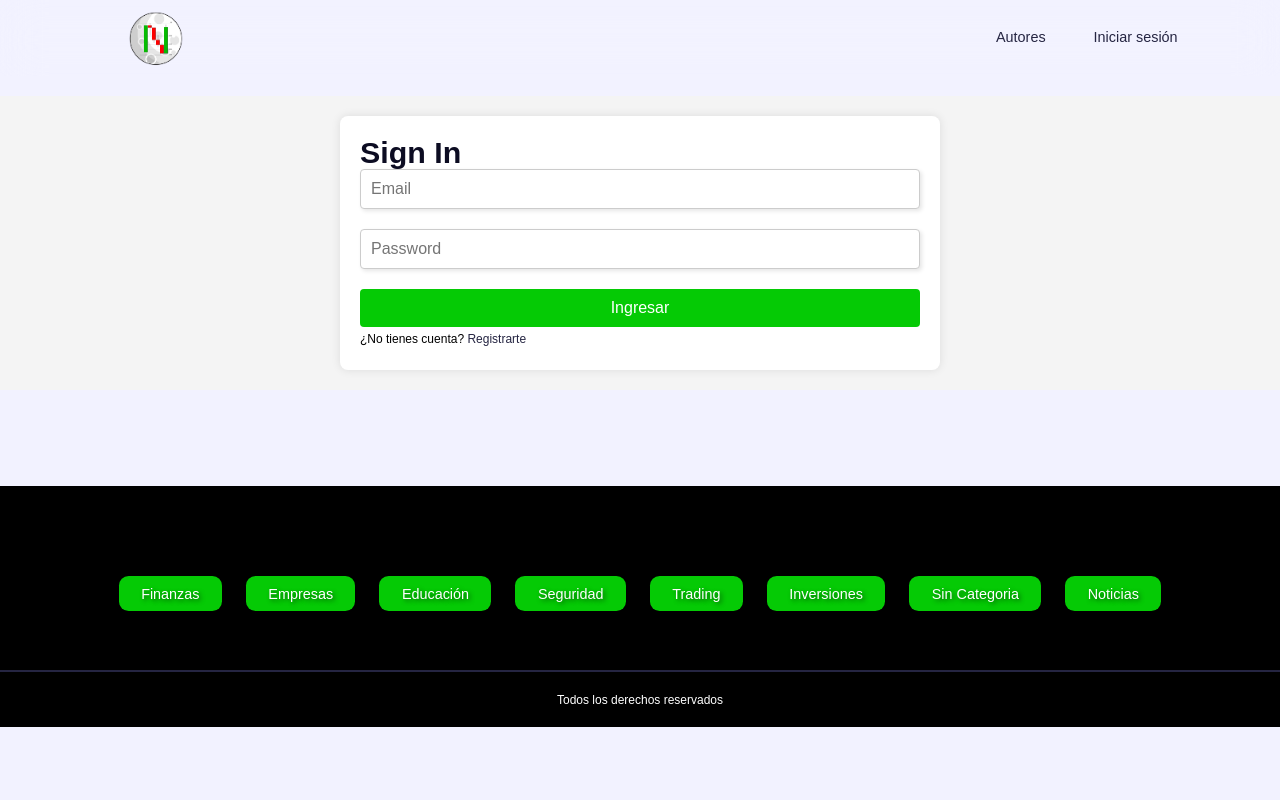
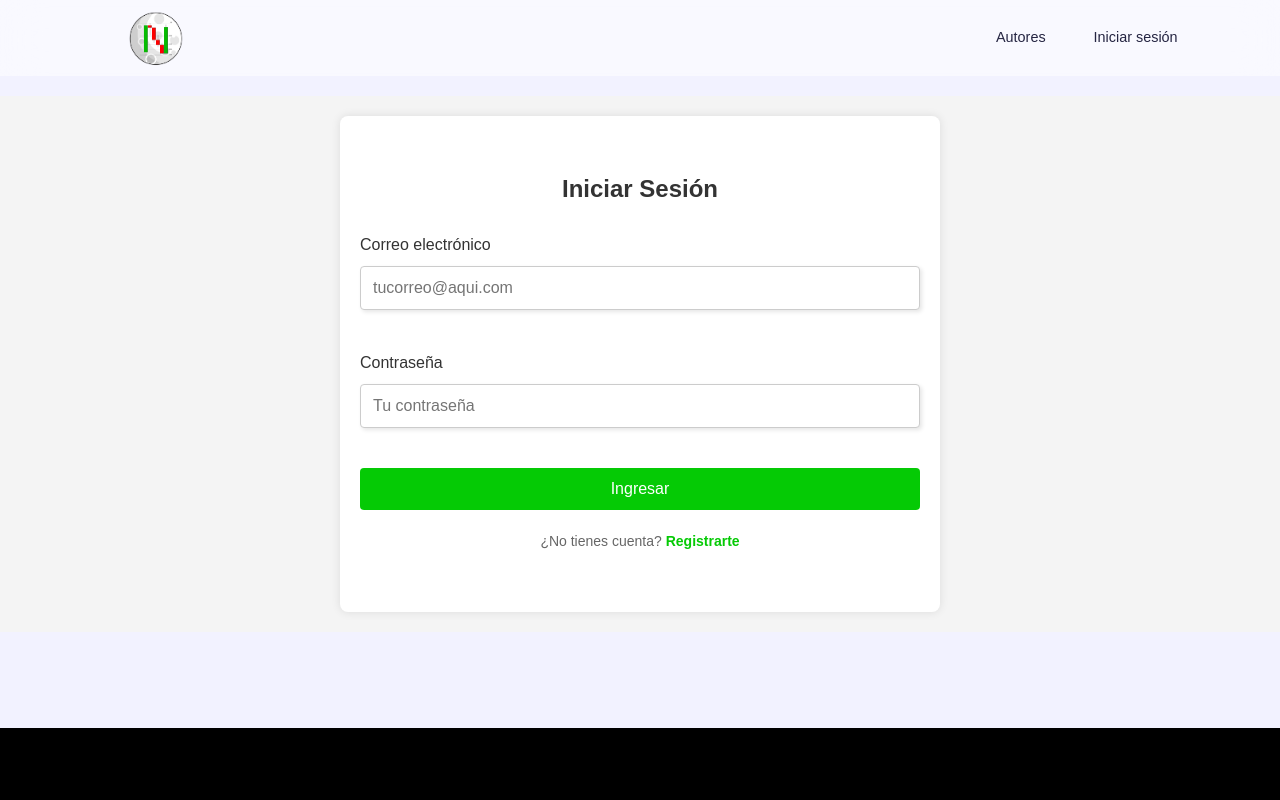
Before and after one commit to DevJohanR/finanzasenlaluna.blog, a React (Vite) app in the folder client/: page /login in a window 1280 px wide. Shown: the top 800 px of the page. Built offline with nearby package versions, Linux system fonts and the light colour scheme; what javascript-time-ago would draw is missing.

Commit message:
Frontend: --CSS 80%

```diff
--- a/client/src/components/Header/Header.jsx
+++ b/client/src/components/Header/Header.jsx
@@ -1,4 +1,4 @@
-import React, { useContext, useState } from 'react';
+import React, { useContext, useState, useEffect } from 'react';
 import { Link } from 'react-router-dom';
 import Logo from '../images/logo.png';
 import styles from './Header.module.css';
@@ -7,8 +7,17 @@ import { AiOutlineClose } from 'react-icons/ai';
 import { UserContext } from '../../context/userContext';
 
 const Header = () => {
-  const [isNavShowing, setIsNavShowing] = useState(window.innerWidth > 800 ? true : false);
+  const [isNavShowing, setIsNavShowing] = useState(window.innerWidth > 800);
   const { currentUser } = useContext(UserContext);
+
+  useEffect(() => {
+    const handleResize = () => {
+      setIsNavShowing(window.innerWidth > 800);
+    };
+
+    window.addEventListener('resize', handleResize);
+    return () => window.removeEventListener('resize', handleResize);
+  }, []);
 
   const toggleNav = () => {
     setIsNavShowing(!isNavShowing);
@@ -29,8 +38,7 @@ const Header = () => {
         <button className={styles.navToggleBtn} onClick={toggleNav}>
           {isNavShowing ? <AiOutlineClose /> : <FaBars />}
         </button>
-        {isNavShowing && (
-          <ul className={styles.navMenu}>
+        <ul className={`${styles.navMenu} ${isNavShowing ? styles.show : ''}`}>
           {currentUser?.id ? (
             <>
               <li><Link to={`/profile/${currentUser.id}`} onClick={closeNavHandler}>{currentUser.name}</Link></li>
@@ -45,7 +53,6 @@ const Header = () => {
             </>
           )}
         </ul>
-        )}
       </div>
     </nav>
   );
--- a/client/src/components/Header/Header.module.css
+++ b/client/src/components/Header/Header.module.css
@@ -1,9 +1,11 @@
-nav{
+/* Header.module.css */
+
+nav {
   width: 100vw;
   height: 5rem;
   display: grid;
   place-items: center;
-  background: var(255, 255, 255, 0.5);
+  background: rgba(255, 255, 255, 0.5);
   position: fixed;
   top: 0;
   left: 0;
@@ -12,31 +14,52 @@ nav{
   backdrop-filter: blur(20px);
 }
 
-.navContainer{
+.navContainer {
   display: flex;
   justify-content: space-between;
   align-items: center;
   height: 100%;
 }
 
-
-.navLogo{
+.navLogo {
   width: 7rem;
   display: block;
 }
 
-
-.navMenu{
+.navMenu {
   display: flex;
   align-items: center;
   gap: 3rem;
 }
 
-.navToggleBtn{
+.navToggleBtn {
   display: none;
 }
 
-.container{
+.container {
   width: var(--container-width-lg);
   margin-inline: auto;
 }
+
+@media (max-width: 800px) {
+  .navMenu {
+    display: none;
+    flex-direction: column;
+    gap: 1rem;
+    background: white;
+    position: absolute;
+    top: 5rem;
+    left: 0;
+    width: 100%;
+    padding: 1rem 0;
+    box-shadow: 0 4px 8px rgba(0, 0, 0, 0.1);
+  }
+
+  .navMenu.show {
+    display: flex;
+  }
+
+  .navToggleBtn {
+    display: block;
+  }
+}
--- a/client/src/pages/Login.jsx
+++ b/client/src/pages/Login.jsx
@@ -13,7 +13,7 @@ const AuthSection = styled.section`
 const Container = styled.div`
   max-width: 600px;
   margin: auto;
-  padding: 20px;
+  padding: 60px 20px;  /* Aumentar el padding para hacer el contenedor más alto */
   background-color: white;
   box-shadow: 0 0 10px rgba(0, 0, 0, 0.1);
   border-radius: 8px;
@@ -22,11 +22,23 @@ const Container = styled.div`
 const Form = styled.form`
   display: flex;
   flex-direction: column;
+  gap: 20px;
+`;
+
+const FormGroup = styled.div`
+  display: flex;
+  flex-direction: column;
+  margin-bottom: 20px;
+`;
+
+const Label = styled.label`
+  margin-bottom: 8px;
+  font-size: 16px;
+  color: #333;
 `;
 
 const Input = styled.input`
-  margin-bottom: 20px;
-  padding: 10px;
+  padding: 12px;
   font-size: 16px;
   border: 1px solid #ccc;
   border-radius: 4px;
@@ -40,7 +52,7 @@ const Input = styled.input`
 `;
 
 const Button = styled.button`
-  padding: 10px 20px;
+  padding: 12px 20px;
   background-color: #05ca05;
   color: white;
   font-size: 16px;
@@ -58,7 +70,31 @@ const Button = styled.button`
 const ErrorMessage = styled.p`
   color: red;
   font-size: 14px;
-  margin-bottom: 10px;
+`;
+
+const Title = styled.h2`
+  margin-bottom: 30px;
+  font-size: 24px;
+  color: #333;
+  text-align: center;
+`;
+
+const SmallText = styled.small`
+  display: block;
+  text-align: center;
+  margin-top: 20px;
+  font-size: 14px;
+  color: #666;
+
+  a {
+    color: #05ca05;
+    text-decoration: none;
+    font-weight: bold;
+
+    &:hover {
+      text-decoration: underline;
+    }
+  }
 `;
 
 const Login = () => {
@@ -83,39 +119,48 @@ const Login = () => {
 
   const loginUser = async (e) =>{
     e.preventDefault();
-    setError('')
+    setError('');
     try{
       const response = await axios.post(`${import.meta.env.VITE_BASE_URL}/users/login`, userData);
       const user = await response.data;
-      setCurrentUser(user)
-    }catch (err){
-      setError(err.response.data.message)
+      setCurrentUser(user);
+      navigate("/");  // Redirigir al home
+    } catch (err) {
+      setError(err.response.data.message);
     }
   }
 
   return (
     <AuthSection>
       <Container>
-        <h2>Sign In</h2>
+        <Title>Iniciar Sesión</Title>
         <Form className="login_form" onSubmit={loginUser}>
           {error && <ErrorMessage>{error}</ErrorMessage>}
+          <FormGroup>
+            <Label htmlFor="email">Correo electrónico</Label>
             <Input
               type="email"
-            placeholder="Email"
+              id="email"
+              placeholder="tucorreo@aqui.com"
               name="email"
               value={userData.email}
               onChange={changeInputHandler}
             />
+          </FormGroup>
+          <FormGroup>
+            <Label htmlFor="password">Contraseña</Label>
             <Input
               type="password"
-            placeholder="Password"
+              id="password"
+              placeholder="Tu contraseña"
               name="password"
               value={userData.password}
               onChange={changeInputHandler}
             />
+          </FormGroup>
           <Button type="submit">Ingresar</Button>
         </Form>
-        <small>¿No tienes cuenta? <Link to="/register">Registrarte</Link></small>
+        <SmallText>¿No tienes cuenta? <Link to="/register">Registrarte</Link></SmallText>
       </Container>
     </AuthSection>
   );
--- a/client/src/pages/UserProfile.jsx
+++ b/client/src/pages/UserProfile.jsx
@@ -1,6 +1,6 @@
 import React, { useState, useEffect, useContext } from 'react';
 import { Link, useNavigate } from 'react-router-dom';
-import { FaEdit, FaCheck } from 'react-icons/fa';
+import { FaEdit, FaCheck, FaListAlt } from 'react-icons/fa'; // Importar iconos de react-icons
 import { UserContext } from '../context/userContext';
 import axios from 'axios';
 import styled from 'styled-components';
@@ -11,25 +11,62 @@ const ProfileSection = styled.section`
   min-height: 100vh;
   display: flex;
   align-items: center;
+  background-color: #f4f4f4;
 `;
 
 const Container = styled.div`
   max-width: 600px;
   margin: 0 auto;
   text-align: center;
-  background: #f4f4f4;
+  background: #ffffff;
   padding: 2rem;
   border-radius: 10px;
+  box-shadow: 0 0 10px rgba(0, 0, 0, 0.1);
+`;
+
+const ButtonGroup = styled.div`
+  display: flex;
+  justify-content: center;
+  gap: 1rem;
+  margin-top: 1rem;
 `;
 
 const Button = styled(Link)`
-  display: inline-block;
+  display: inline-flex;
+  align-items: center;
   padding: 0.5rem 1rem;
-  margin-bottom: 1rem;
-  background: #007bff;
+  background: #05ca05;
   color: #fff;
   border-radius: 5px;
   text-decoration: none;
+  cursor: pointer;
+
+  &:hover {
+    background: #03a303;
+  }
+
+  svg {
+    margin-left: 0.5rem;
+  }
+`;
+
+const EditButton = styled.button`
+  display: inline-flex;
+  align-items: center;
+  padding: 0.5rem 1rem;
+  background: #05ca05;
+  color: #fff;
+  border: none;
+  border-radius: 5px;
+  cursor: pointer;
+
+  &:hover {
+    background: #03a303;
+  }
+
+  svg {
+    margin-left: 0.5rem;
+  }
 `;
 
 const ProfileDetails = styled.div`
@@ -50,10 +87,16 @@ const ProfileAvatar = styled.div`
   border-radius: 50%;
   overflow: hidden;
   border: 2px solid #ddd;
+
+  img {
+    width: 100%;
+    height: 100%;
+    object-fit: cover;
+  }
 `;
 
 const AvatarForm = styled.form`
-  display: flex;
+  display: none; /* Mantener el formulario de avatar oculto */
   flex-direction: column;
   align-items: center;
   margin-top: 0.5rem;
@@ -63,25 +106,25 @@ const AvatarInput = styled.input`
   display: none;
 `;
 
-const AvatarLabel = styled.label`
-  cursor: pointer;
-  color: #007bff;
-  font-size: 1.5rem;
-`;
-
 const AvatarButton = styled.button`
-  background: #28a745;
+  background: #05ca05;
   color: #fff;
   border: none;
   padding: 0.25rem 0.5rem;
   border-radius: 5px;
   margin-top: 0.5rem;
   cursor: pointer;
+
+  &:hover {
+    background: #03a303;
+  }
 `;
 
 const Form = styled.form`
   margin-top: 1rem;
-  display:none;
+  display: none; /* Mantener los inputs ocultos */
+  flex-direction: column;
+  gap: 1rem;
 `;
 
 const Input = styled.input`
@@ -94,12 +137,16 @@ const Input = styled.input`
 `;
 
 const SubmitButton = styled.button`
-  background: #007bff;
+  background: #05ca05;
   color: #fff;
   border: none;
   padding: 0.5rem 1rem;
   border-radius: 5px;
   cursor: pointer;
+
+  &:hover {
+    background: #03a303;
+  }
 `;
 
 const ErrorMessage = styled.p`
@@ -199,7 +246,6 @@ const UserProfile = () => {
     }
   };
 
-
   const handleAvatarChange = (e) => {
     const file = e.target.files[0];
     setAvatar(file);
@@ -217,7 +263,6 @@ const UserProfile = () => {
   return (
     <ProfileSection>
       <Container>
-        <Button to={`/myposts/${currentUser.id}`}>My posts</Button>
         <ProfileDetails>
           <AvatarWrapper>
             <ProfileAvatar>
@@ -231,9 +276,6 @@ const UserProfile = () => {
                 accept="png, jpg, jpeg"
                 onChange={handleAvatarChange}
               />
-              <AvatarLabel htmlFor="avatar">
-                <FaEdit />
-              </AvatarLabel>
               {isAvatarTouched && (
                 <AvatarButton type="button" onClick={changeAvatarHandler}>
                   <FaCheck />
@@ -242,41 +284,49 @@ const UserProfile = () => {
             </AvatarForm>
           </AvatarWrapper>
           <h1>{currentUser.name}</h1>
+          <ButtonGroup>
+            <Button to={`/myposts/${currentUser.id}`}>
+              My posts <FaListAlt />
+            </Button>
+            <EditButton onClick={() => document.getElementById('avatar').click()}>
+              Editar Foto <FaEdit />
+            </EditButton>
+          </ButtonGroup>
+        </ProfileDetails>
         <Form onSubmit={updateUserDetails}>
           {error && <ErrorMessage>{error}</ErrorMessage>}
           <Input
             type="text"
-              placeholder="Full Name"
+            placeholder="Nombre Completo"
             value={name}
             onChange={(e) => setName(e.target.value)}
           />
           <Input
             type="email"
-              placeholder="Email"
+            placeholder="Correo Electrónico"
             value={email}
             onChange={(e) => setEmail(e.target.value)}
           />
           <Input
             type="password"
-              placeholder="Current password"
+            placeholder="Contraseña Actual"
             value={currentPassword}
             onChange={(e) => setCurrentPassword(e.target.value)}
           />
           <Input
             type="password"
-              placeholder="New password"
+            placeholder="Nueva Contraseña"
             value={newPassword}
             onChange={(e) => setNewPassword(e.target.value)}
           />
           <Input
             type="password"
-              placeholder="Confirm new password"
+            placeholder="Confirmar Nueva Contraseña"
             value={confirmNewPassword}
             onChange={(e) => setConfirmNewPassword(e.target.value)}
           />
-            <SubmitButton type="submit">Update details</SubmitButton>
+          <SubmitButton type="submit">Actualizar Detalles</SubmitButton>
         </Form>
-        </ProfileDetails>
       </Container>
     </ProfileSection>
   );
```
Also changed, not shown: 1 other file (tests, documents, lock files or other folders). Lines whose indentation alone changed are shown as unchanged.
